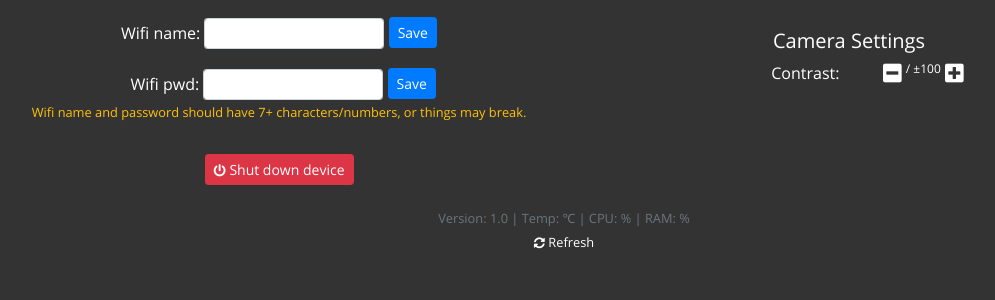
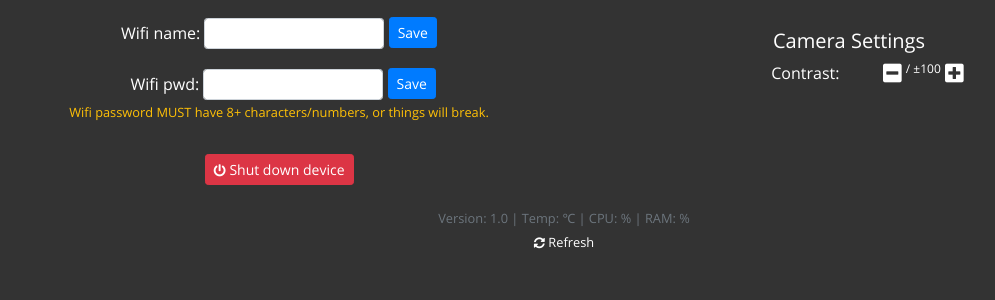
Before and after one commit to BenHealey/VeinCam, a Flask app: template Software/netstream/templates/index.html in a window 1280 px wide, after a click that opens the changed part. Shown: the part 208-508 px from the top of the page, without its empty margins (76-1071 px from the left). Run offline with Flask 2, Linux system fonts and the light colour scheme; the template is opened without the code that fills it, so the values that code supplies are empty; some libraries are stand-ins or nearby versions.

Commit message:
Wifi pwd must have 8+characters

```diff
--- a/Software/netstream/templates/index.html
+++ b/Software/netstream/templates/index.html
@@ -108,7 +108,7 @@
                           <button type="button" class="btn btn-sm btn-primary mb-1 d-inline btn-confirm" id="attrWifiPwdBtn">Save</button>
                         </div>
                     </li>
-                    <li class="small text-warning">Wifi name and password should have 7+ characters/numbers, or things may break.</li>
+                    <li class="small text-warning">Wifi password MUST have 8+ characters/numbers, or things will break.</li>
                   </ul>
                   <ul class="list-unstyled pt-3"><!--Shutdown Pi -->
                       <li><button type="button" class="btn btn-sm btn-danger mb-1 d-inline" id="attrShutdownBtn"
@@ -199,7 +199,7 @@
                     Whoa there!
                 </div>
                 <div class="modal-body">
-                    If you forget this new password you won't be able to connect to your VeinCam next time you boot it up.
+                    The password MUST have 8+ characters. Also, if you forget this new password you won't be able to connect to your VeinCam next time you boot it up.
                 </div>
 
                 <div class="modal-footer">
```
